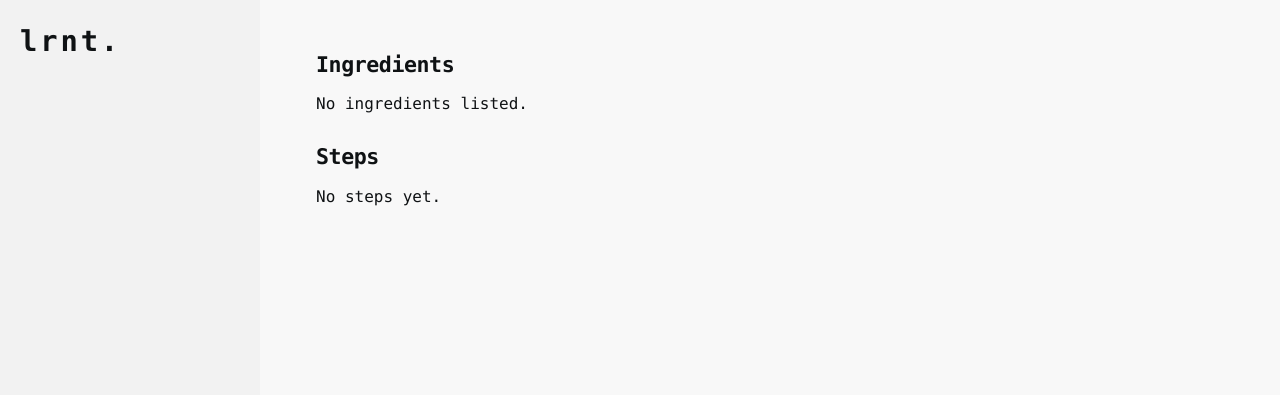
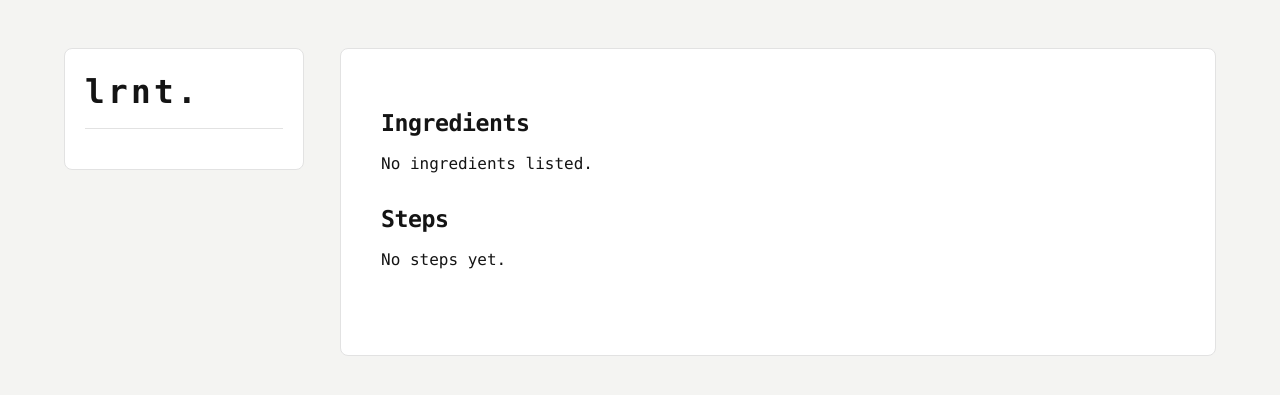
Before and after one commit to lrnt/kb, a Python web app: template web/templates/recipe.html in a window 1280 px wide. Shown: the top 395 px of the page. Run offline with Jinja, Linux system fonts and the light colour scheme; the template is opened without the code that fills it, so the values that code supplies are empty; some libraries are stand-ins or nearby versions.

Commit message:
Update style

```diff
--- a/web/static/style.css
+++ b/web/static/style.css
@@ -1,15 +1,18 @@
 :root {
     color-scheme: light;
-    --bg: #f8f8f8;
-    --panel: #f2f2f2;
-    --text: #0f1214;
-    --muted: #666;
-    --border: #ddd;
-    --accent: #e7a15a;
-    --accent-strong: #c9823f;
-    --link: #0f1214;
-    --title-size: 1.8rem;
+    --bg: #f4f4f2;
+    --panel: #ffffff;
+    --text: #141414;
+    --muted: #6f6f6f;
+    --border: #e2e2e2;
+    --accent: #d39254;
+    --accent-strong: #b8793f;
+    --link: #1a1a1a;
+    --link-hover: #000000;
+    --title-size: 2.05rem;
     --title-line: 1.2;
+    --content-max: 72ch;
+    --radius: 8px;
 }
 
 * {
@@ -26,20 +29,19 @@ body {
         Consolas, "Liberation Mono", monospace;
     color: var(--text);
     background-color: var(--bg);
-    line-height: 1.6;
+    line-height: 1.65;
 }
 
 a {
     color: var(--link);
     text-decoration: underline;
-    text-decoration-thickness: 0.12em;
-    text-underline-offset: 0.25em;
+    text-decoration-thickness: 0.08em;
+    text-underline-offset: 0.2em;
 }
 
 a:hover {
-    color: var(--bg);
-    background-color: var(--text);
-    text-decoration-color: var(--text);
+    color: var(--link-hover);
+    text-decoration-color: var(--link-hover);
 }
 
 a:focus-visible {
@@ -50,23 +52,30 @@ a:focus-visible {
 
 .page {
     display: grid;
-    grid-template-columns: 260px minmax(0, 1fr);
-    min-height: 100vh;
+    grid-template-columns: 240px minmax(0, 1fr);
+    gap: 36px;
+    max-width: 1200px;
+    margin: 48px auto 96px;
+    padding: 0 24px;
+    align-items: start;
 }
 
 .sidebar {
     position: sticky;
-    top: 0;
-    height: 100vh;
+    top: 24px;
     align-self: start;
     padding: 24px 20px;
     background: var(--panel);
+    border: 1px solid var(--border);
+    border-radius: var(--radius);
+    max-height: calc(100vh - 48px);
     overflow-y: auto;
 }
 
 .brand {
     padding-bottom: 16px;
     margin-bottom: 16px;
+    border-bottom: 1px solid var(--border);
 }
 
 .brand-link {
@@ -78,19 +87,13 @@ a:focus-visible {
     line-height: var(--title-line);
 }
 
-.brand-link:hover {
-    color: var(--bg);
-    background-color: var(--text);
-    text-decoration-color: var(--text);
-}
-
 .nav-list {
     list-style: none;
     padding: 0;
     margin: 0;
     display: flex;
     flex-direction: column;
-    gap: 6px;
+    gap: 8px;
 }
 
 .nav-item {
@@ -99,22 +102,21 @@ a:focus-visible {
 
 .nav-link {
     display: inline-block;
-    padding: 4px 2px;
+    padding: 3px 2px;
     text-decoration: none;
-    color: var(--text);
+    color: var(--muted);
     overflow-wrap: anywhere;
+    transition: color 0.12s ease;
 }
 
 .nav-link:hover {
-    color: var(--bg);
-    background-color: var(--text);
-    text-decoration-color: var(--text);
+    color: var(--text);
 }
 
 .nav-path {
     display: block;
-    font-size: 0.68rem;
-    letter-spacing: 0.16em;
+    font-size: 0.66rem;
+    letter-spacing: 0.14em;
     text-transform: uppercase;
     color: var(--muted);
     margin-bottom: 2px;
@@ -123,6 +125,7 @@ a:focus-visible {
 .nav-title {
     display: block;
     font-size: 0.92rem;
+    line-height: 1.4;
 }
 
 .recipe-servings {
@@ -236,19 +239,22 @@ a:focus-visible {
 
 
 .content {
-    padding: 24px 56px 80px;
-    background: transparent;
+    padding: 32px 40px 64px;
+    background: var(--panel);
+    border: 1px solid var(--border);
+    border-radius: var(--radius);
+    min-width: 0;
+    overflow-wrap: anywhere;
 }
 
-.content-inner {
-    max-width: 72ch;
-    overflow-wrap: anywhere;
+.content > * {
+    max-width: var(--content-max);
 }
 
 #title-block-header {
     margin-top: 0;
-    margin-bottom: 20px;
-    padding-bottom: 12px;
+    margin-bottom: 16px;
+    padding-bottom: 0;
 }
 
 #title-block-header .title {
@@ -264,64 +270,96 @@ h2,
 h3,
 h4 {
     font-weight: 700;
-    line-height: 1.4;
-    margin: 1.6rem 0 0.6rem;
+    line-height: 1.35;
+    margin: 1.6rem 0 0.7rem;
     letter-spacing: -0.02em;
     text-wrap: balance;
     scroll-margin-top: 1.2rem;
 }
 
 h1 {
-    font-size: 1.8rem;
+    font-size: 1.95rem;
 }
 
 h2 {
-    font-size: 1.35rem;
+    font-size: 1.45rem;
     color: var(--text);
 }
 
 h3 {
-    font-size: 1.15rem;
+    font-size: 1.2rem;
     color: var(--text);
 }
 
-p {
-    margin: 0.7rem 0 1rem;
+.content p {
+    margin: 0.8rem 0 1.1rem;
     font-size: 1rem;
 }
 
-ul,
-ol {
-    margin: 0.4rem 0 1rem;
-    padding-left: 1.4rem;
+.content ul,
+.content ol {
+    margin: 0.6rem 0 1.1rem;
+    padding-left: 1.5rem;
 }
 
-ul {
+.content ul {
     list-style: square;
 }
 
-li {
-    margin: 0.2rem 0;
+.content li {
+    margin: 0.25rem 0;
     font-size: 1rem;
 }
 
-li::marker {
+.content li::marker {
     color: var(--accent);
+}
+
+.content code {
+    background: #f2f2f2;
+    padding: 0.12rem 0.35rem;
+    border-radius: 4px;
+    font-size: 0.95em;
+}
+
+.content pre {
+    background: #f7f7f7;
+    padding: 16px;
+    border-radius: 6px;
+    overflow-x: auto;
+    margin: 1.2rem 0;
+    border: 1px solid var(--border);
+    font-size: 0.95rem;
+    line-height: 1.5;
+}
+
+.content pre code {
+    background: none;
+    padding: 0;
+    border-radius: 0;
+    font-size: inherit;
+}
+
+.content blockquote {
+    margin: 1.2rem 0;
+    padding: 16px 18px;
+    border-left: 3px solid var(--border);
+    background: #fafafa;
+    color: var(--muted);
 }
 
 @media (max-width: 980px) {
     .page {
         display: block;
         grid-template-columns: 1fr;
-        min-height: auto;
-        align-content: start;
+        margin: 24px auto 72px;
+        padding: 0 20px;
     }
 
     .sidebar {
         position: static;
-        height: auto;
-        border-right: none;
-        border-bottom: 1px solid var(--border);
+        max-height: none;
+        margin-bottom: 24px;
     }
 
     .nav-list {
@@ -330,14 +368,13 @@ li::marker {
     }
 
     .content {
-        padding: 32px 28px 60px;
-        align-self: start;
+        padding: 28px 26px 52px;
     }
 }
 
 @media (max-width: 640px) {
     .content {
-        padding: 24px 18px 50px;
+        padding: 22px 18px 46px;
     }
 
     .nav-list {
--- a/web/templates/base.html
+++ b/web/templates/base.html
@@ -19,14 +19,12 @@
                 </nav>
             </aside>
             <main class="content">
-                <div class="content-inner">
                 {% if title %}
                     <header id="title-block-header">
                         <h1 class="title">{{ title }}</h1>
                     </header>
                 {% endif %}
                 {% block content %}{{ content_html | safe }}{% endblock %}
-                </div>
                 <script data-goatcounter="https://lrnt.me/gc"
                         async
                         src="https://lrnt.me/gc.js"></script>
```
Lines whose indentation alone changed are shown as unchanged.
